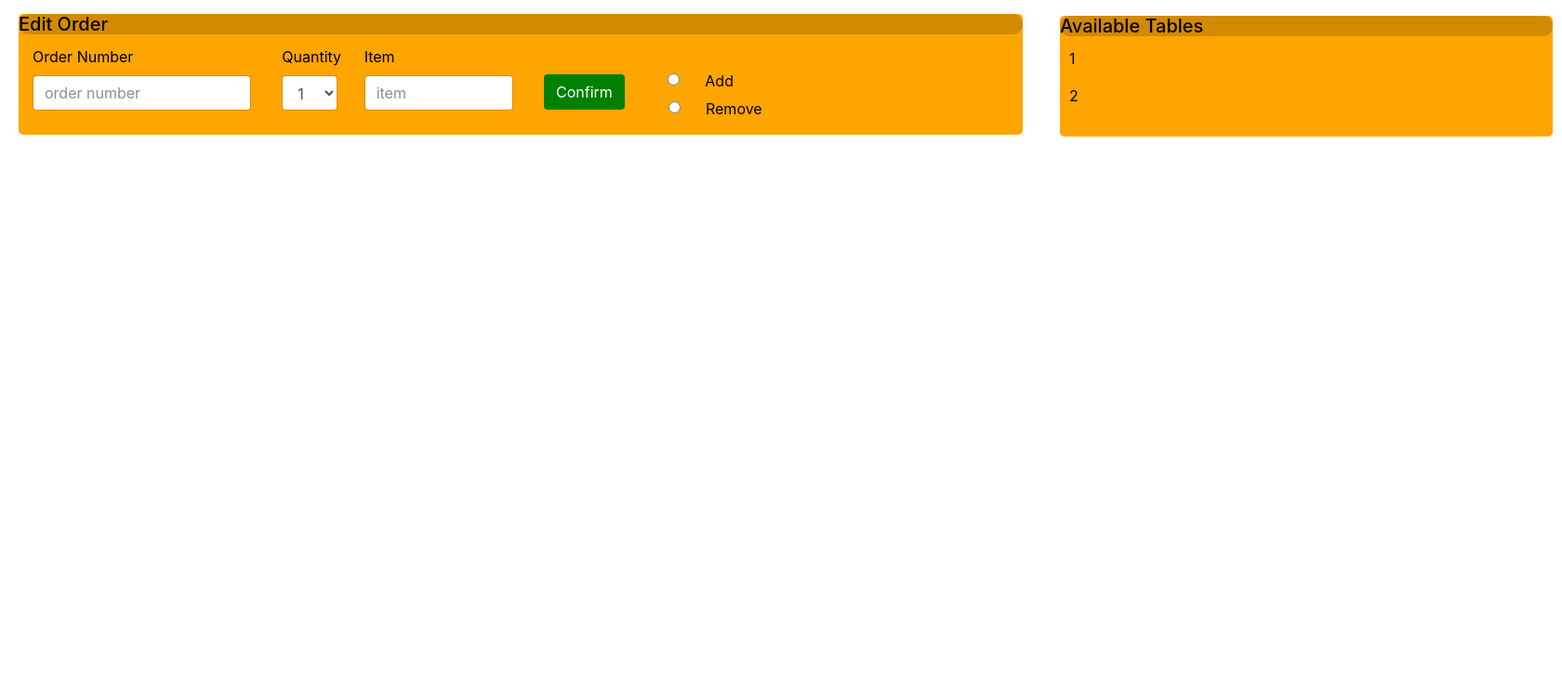
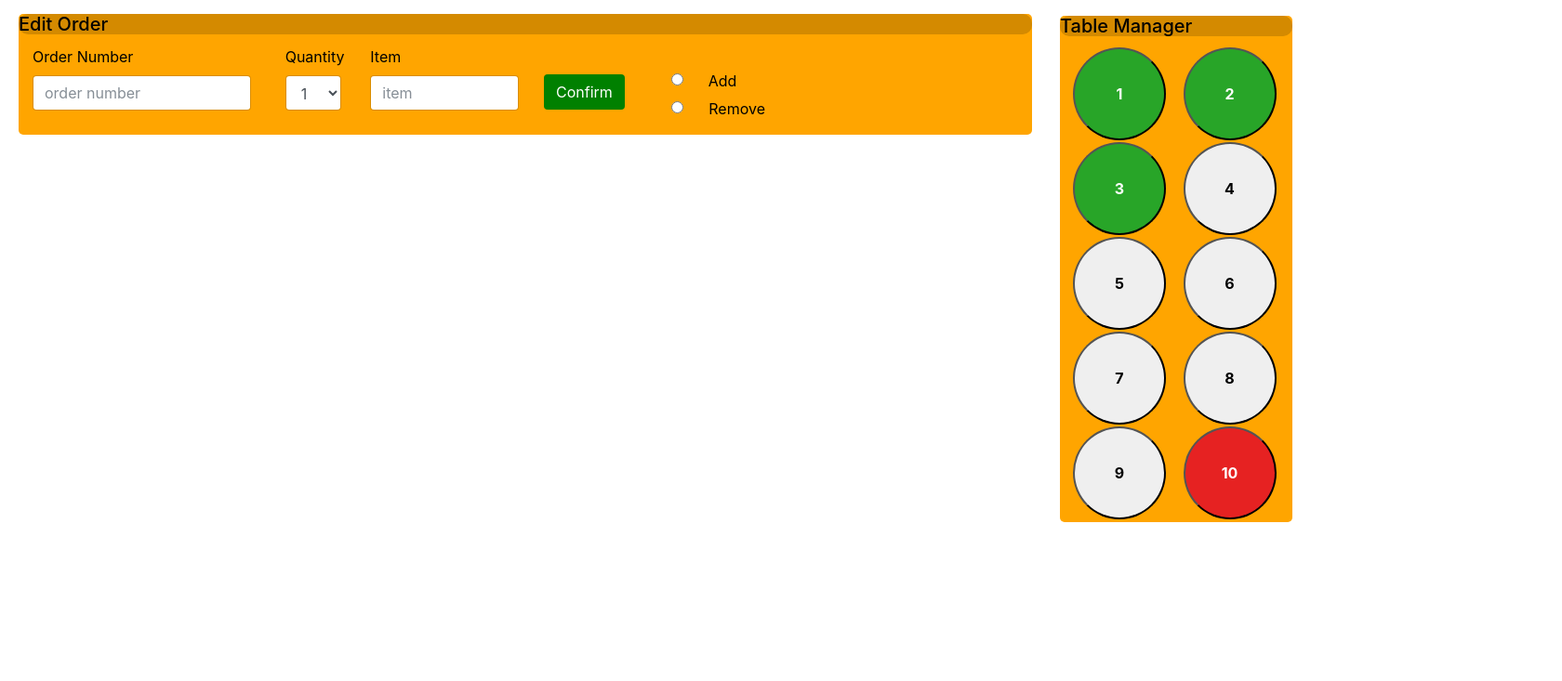
Before and after one commit to JakeBarr20/ResturantManager, a Flask app: template templates/waiterUI.html in a window 1680 px wide. Shown: the part 16-749 px from the top of the page at 93% size. Run offline with Flask 2, Linux system fonts and the light colour scheme; the template is opened without the code that fills it, so the values that code supplies are empty; some libraries are stand-ins or nearby versions.

Commit message:
Added Table Manager for UI, not yet functional

```diff
--- a/static/WaiterStyle.css
+++ b/static/WaiterStyle.css
@@ -1,8 +1,8 @@
 .edit-order {
     max-height: 130px;
     min-height: 130px;
-    min-width: 1080px;
-    max-width: 1080px;
+    min-width: 1090px;
+    max-width: 1090px;
     color:black;
     background-color: orange;
     border-color:transparent;
@@ -13,20 +13,42 @@
 }
 
 .tables {
-    max-height: 130px;
-    min-height: 130px;
-    min-width: 530px;
-    max-width: 530px;
+    max-height: 545px;
+    min-height: 545px;
+    min-width: 250px;
+    max-width: 250px;
     background-color: orange;
     z-index: 100%;
     margin-left:1110px;
     transform: translateY(-172px);
     border-radius: 5px;
 }
+
+.circle-table {
+    border-radius: 50%;
+    height: 100px;
+    width: 100px;
+    margin-bottom: 2px;
+    margin-left: 14px;
+    font-weight: 700;
+}
+
+.circle-ready {
+    background-color: rgb(40, 165, 40);
+    color: white;
+    border-color: black;
+}
+
+.circle-clean {
+    background-color: #e62222;
+    color: white;
+    border-color: black;
+}
+
 .box {
     max-height: 22px;
     min-height: 22px;
-    min-width: 1080px;
+    min-width: 1090px;
     max-width: 810px;
     background-color: rgb(212, 138, 0);
     border-radius: 10px;
@@ -35,7 +57,9 @@
 .card-deck{
     margin-left: 5px;
     margin-top: 20px;
+    width: 1150px;
 }
+
 
 .card {
     max-height: 400px;
@@ -142,9 +166,6 @@
     margin-right: -30px;
 }
 
-.prep {
-    background-color: rebeccapurple;
-}
 .todo {
     background-color: orange;
 }
--- a/templates/waiterUI.html
+++ b/templates/waiterUI.html
@@ -43,10 +43,10 @@
                     <option value=3>3</option>
                     <option value=4>4</option>
                     <option value=5>5</option>
-                    <option value=1>6</option>
-                    <option value=2>7</option>
-                    <option value=3>8</option>
-                    <option value=4>9</option>
+                    <option value=6>6</option>
+                    <option value=7>7</option>
+                    <option value=8>8</option>
+                    <option value=9>9</option>
 
                   </select>
               </div>
@@ -75,10 +75,18 @@
                 </label>
               </div>
               <div class = "tables">
-                <div class = "box" style="min-width: 325px;">
-                    <h5 class=card-title>Available Tables</h5>
-                    <p id = "t1" style="margin-left: 10px;">1</p>
-                    <p id = "t2" style="margin-left: 10px;">2</p>
+                <div class = "box" style="min-width: 250px;">
+                    <h5 class=card-title>Table Manager</h5>
+                    <button class = "circle-table circle-ready"> 1 </button>
+                    <button class = "circle-table circle-ready"> 2 </button>
+                    <button class = "circle-table circle-ready"> 3 </button>
+                    <button class = "circle-table"> 4 </button>
+                    <button class = "circle-table"> 5 </button>
+                    <button class = "circle-table"> 6 </button>
+                    <button class = "circle-table"> 7 </button>
+                    <button class = "circle-table"> 8 </button>
+                    <button class = "circle-table"> 9 </button>
+                    <button class = "circle-table circle-clean"> 10 </button>
 
                 </div>
               </div>
@@ -121,75 +129,6 @@
             </div>
         <small class="left">5 minutes ago</small>
         </div> -->
-<!--
-        <div class="card" id="card79">
-            <div id="card-head2" class="card-header todo">
-                <h5 class="card-title">Order #79</h5>
-            </div>
-            <div class="card-body">
-                <ul class="list-group" id="79" style = "font-size: 14px;" >
-                    <li class="list-group-item">3x Burito</li>
-                    <li class="list-group-item">1x Margarita</li>
-                    <li class="list-group-item">1x Donut</li>
-                    <li class="list-group-item">1x Apple</li>
-                </ul>
-            </div>
-            <div class = "btn-group">
-                <button data-dismiss="alert" data-target="#card79" type="button" class="confirm-button close" aria-label="Close" style="
-                    background-color: green;" onclick = "confirmOrder('79')">
-                    <i class="fa fa-check"></i> Confirm
-                    <span aria-hidden="true"></span>
-                </button>
-                <button data-dismiss="alert" data-target="#card79" type="button" class="cancel-button close" aria-label="Close" style="
-                background-color:red;" onclick = "removeDoc('79')">
-                    <i class="fa fa-times"></i> Cancel
-                    <span aria-hidden="true"></span>
-                </button>
-            </div>
-            <small class="left">10 minutes ago</small>
-        </div>
-
-        <div class="card" id="card80">
-            <div id="card-head3" class="card-header todo">
-                <h5 class="card-title">Order #80</h5>
-            </div>
-            <div class="card-body">
-                <ul class="list-group" id="80" style = "font-size: 14px;">
-                    <li class="list-group-item">3x Burito</li>
-                    <li class="list-group-item">1x Margarita</li>
-                    <li class="list-group-item">1x Donut</li>
-                </ul>
-            </div>
-            <div class = "btn-group">
-                <button data-dismiss="alert" data-target="#card80" type="button" class="confirm-button close" aria-label="Close" style="
-                    background-color: green;" onclick = "confirmOrder('80')">
-                    <i class="fa fa-check"></i> Confirm
-                    <span aria-hidden="true"></span>
-                </button>
-                <button data-dismiss="alert" data-target="#card80" type="button" class="cancel-button close" aria-label="Close" style="
-                background-color:red;" onclick = "removeDoc('80')">
-                    <i class="fa fa-times"></i> Cancel
-                    <span aria-hidden="true"></span>
-                </button>
-            </div>
-            <small class="left">15 minutes ago</small>
-        </div>
-        <div class = "card"></div>
-        <div class = "card"></div>
-        <div class = "card"></div>
-        <div class = "card"></div>
-        <div class = "card"></div>
-        <div class = "card"></div>
-        <div class = "card"></div>
-        <div class = "card"></div>
-        <div class = "card"></div>
-        <div class = "card"></div>
-        <div class = "card"></div>
-        <div class = "card"></div>
-        <div class = "card"></div>
-        <div class = "card"></div>
-        <div class = "card"></div>
-    -->
     </div>
 
     <br>
```
